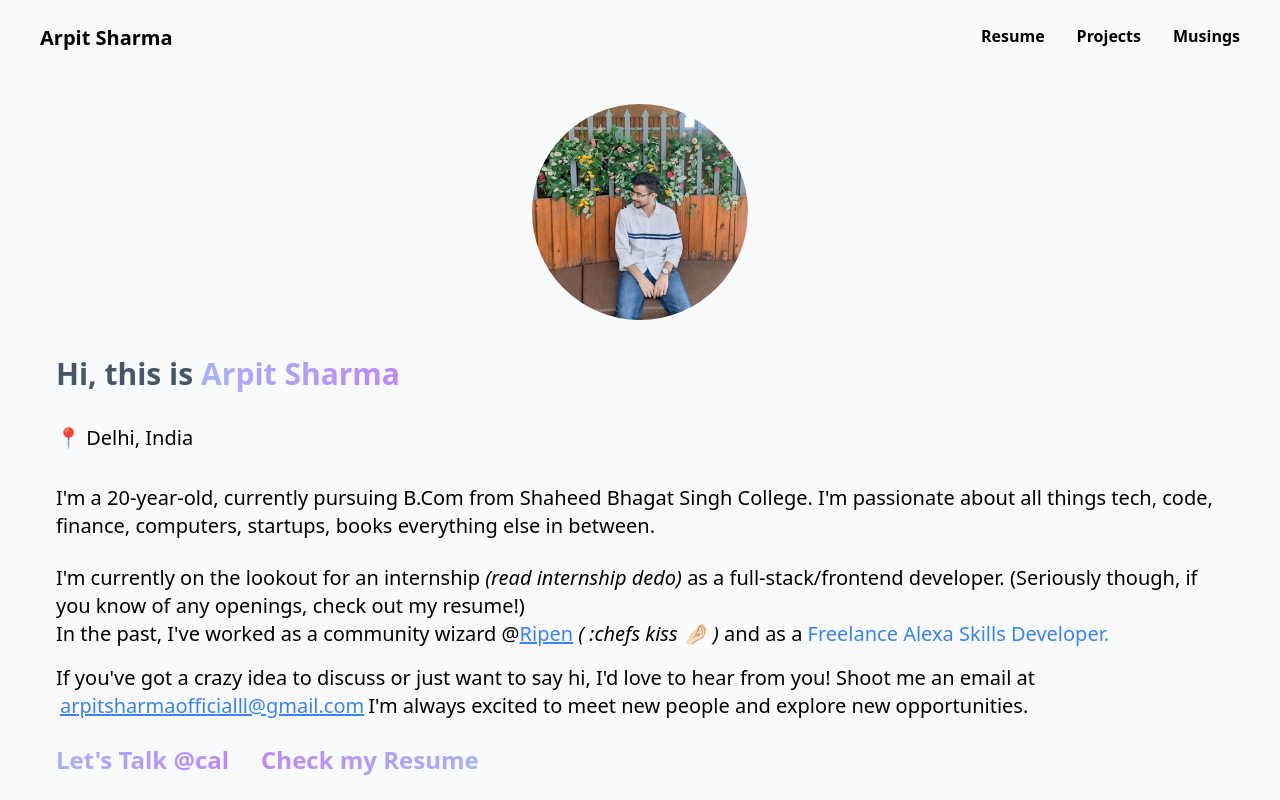
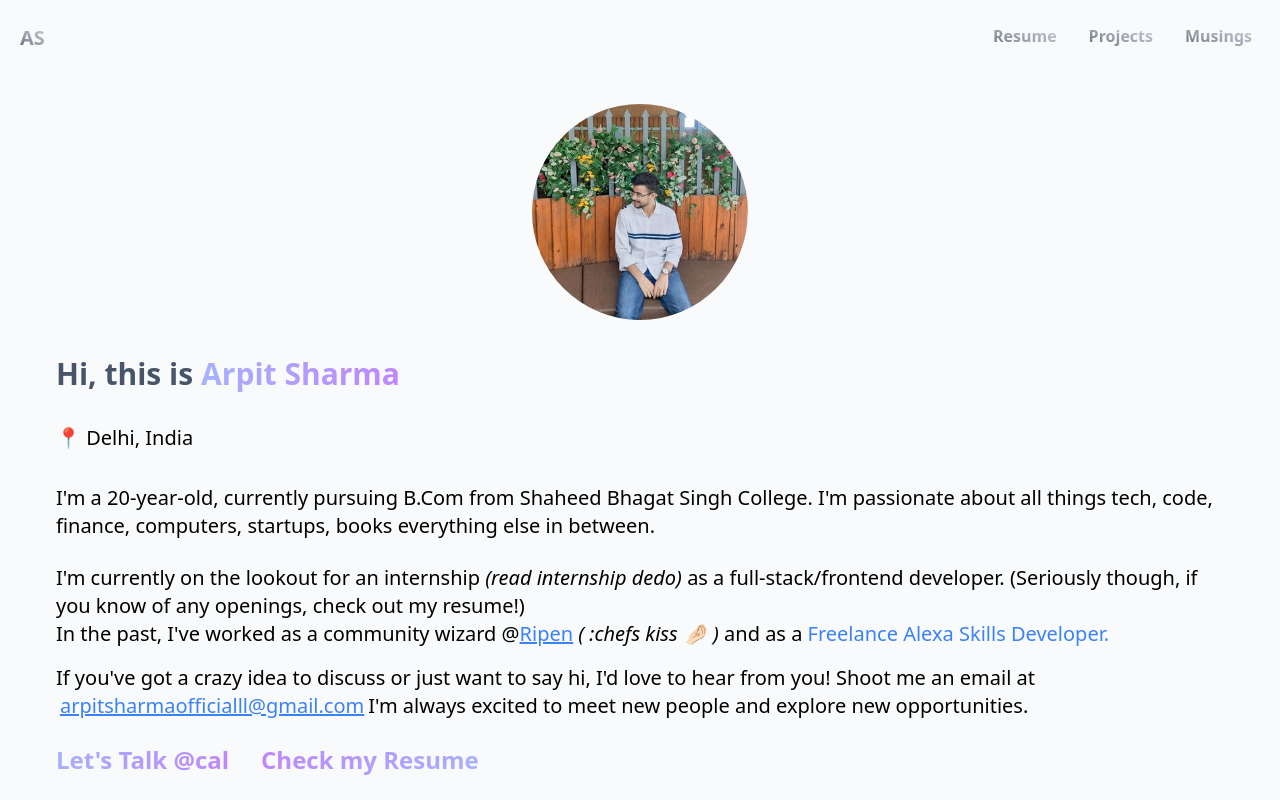
Before and after one commit to awrpit/portfolio-website, a React (Vite) app: page / in a window 1280 px wide. Shown: the top 800 px of the page. Built offline with nearby package versions, Linux system fonts and the light colour scheme.

Commit message:
updated header

```diff
--- a/src/components/Header.jsx
+++ b/src/components/Header.jsx
@@ -1,18 +1,21 @@
 function Header() {
   return (
     <>
-      <div className="text-black flex flex-column px-6 py-6 justify-between border-r-3">
-        <a className="text-xl font-bold px-4 hover:text-slate-700" href="/">
-          Arpit Sharma
+      <div className="text-black flex flex-column px-3 py-6 justify-between border-r-3">
+        <a
+          className="text-xl font-bold px-2 hover:text-slate-700 bg-gradient-to-bl from-gray-200 via-gray-400 to-gray-600 text-transparent bg-clip-text "
+          href="/"
+        >
+          AS
         </a>
         <ul className="flex flex-column">
-          <li className="text-l font-bold px-4  hover:text-slate-700">
+          <li className="text-l font-bold px-4  hover:text-slate-700 bg-gradient-to-bl from-gray-200 via-gray-400 to-gray-600 text-transparent bg-clip-text ">
             <a href="/"> Resume </a>
           </li>
-          <li className="text-l font-bold px-4 hover:text-slate-700 ">
+          <li className="text-l font-bold px-4 hover:text-slate-700 bg-gradient-to-bl from-gray-200 via-gray-400 to-gray-600 text-transparent bg-clip-text ">
             <a href="/projects"> Projects</a>
           </li>
-          <li className="text-l font-bold px-4  hover:text-slate-700">
+          <li className="text-l font-bold px-4  hover:text-slate-700 bg-gradient-to-bl from-gray-200 via-gray-400 to-gray-600 text-transparent bg-clip-text ">
             <a href="/musings"> Musings</a>
           </li>
         </ul>
```
